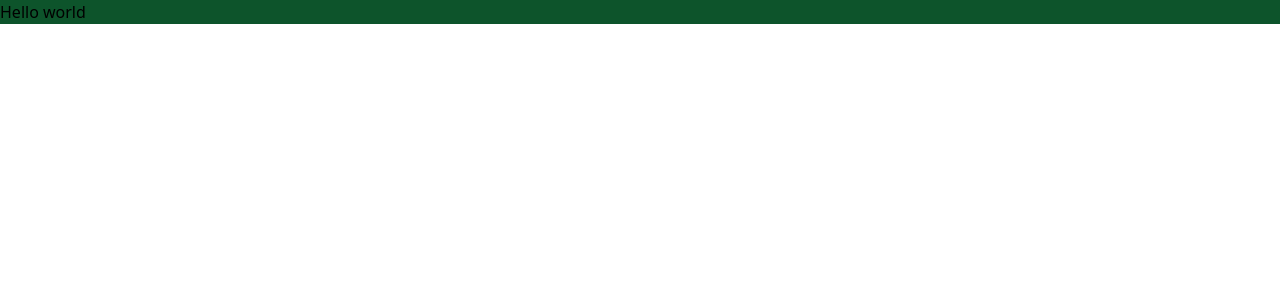
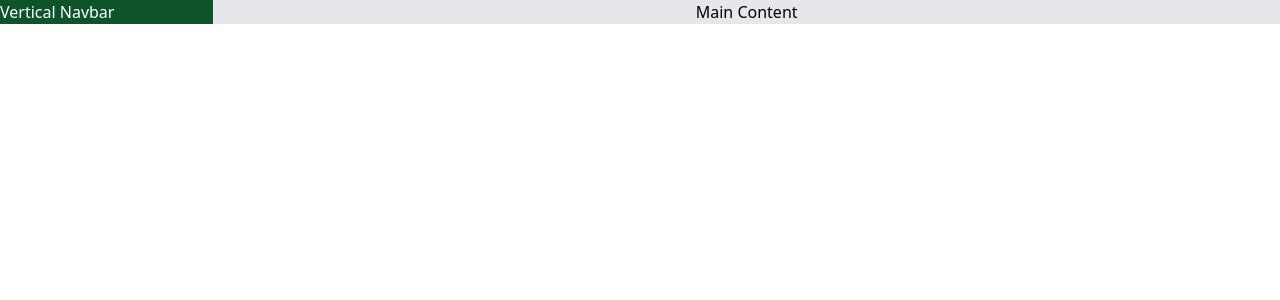
Before and after one commit to HerilMistry/IITJInstiWebApp, a React (Vite) app: page / in a window 1280 px wide. Shown: the top 300 px of the page. Built offline with nearby package versions, Linux system fonts and the light colour scheme.

Commit message:
modified:   src/App.jsx 	new file:   src/components/VerticalNavbar.jsx 	new file:   src/pages/Home.jsx 	new file:   src/pages/MessMenu.jsx

```diff
--- a/src/App.jsx
+++ b/src/App.jsx
@@ -1,10 +1,16 @@
-
+import React from 'react'
+import VerticalNavbar from './components/VerticalNavbar'
 
 function App() {
 
   return (
-    <div className="bg-green-900">
-        Hello world
+    <div className='flex'>
+      <VerticalNavbar>
+        <h1 className='text-white'>Vertical Navbar</h1>
+      </VerticalNavbar>
+      <div className='w-full bg-gray-200'>
+        <h1 className='text-center'>Main Content</h1>
+      </div>
     </div>
   )
 }
--- /dev/null
+++ b/src/components/VerticalNavbar.jsx
@@ -0,0 +1,11 @@
+import React from 'react'
+
+const VerticalNavbar = ({children}) => {
+  return (
+    <div className='bg-green-900 w-64'>
+        {children}
+    </div>
+  )
+}
+
+export default VerticalNavbar
--- /dev/null
+++ b/src/pages/Home.jsx
@@ -0,0 +1,9 @@
+import React from 'react'
+
+const Home = () => {
+  return (
+    <div>home</div>
+  )
+}
+
+export default Home
--- /dev/null
+++ b/src/pages/MessMenu.jsx
@@ -0,0 +1,9 @@
+import React from 'react'
+
+const MessMenu = () => {
+  return (
+    <div>MessMenu</div>
+  )
+}
+
+export default MessMenu
```
